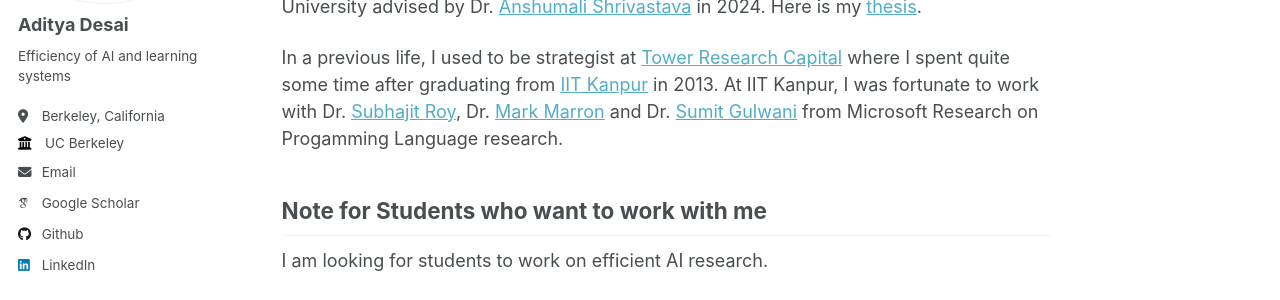
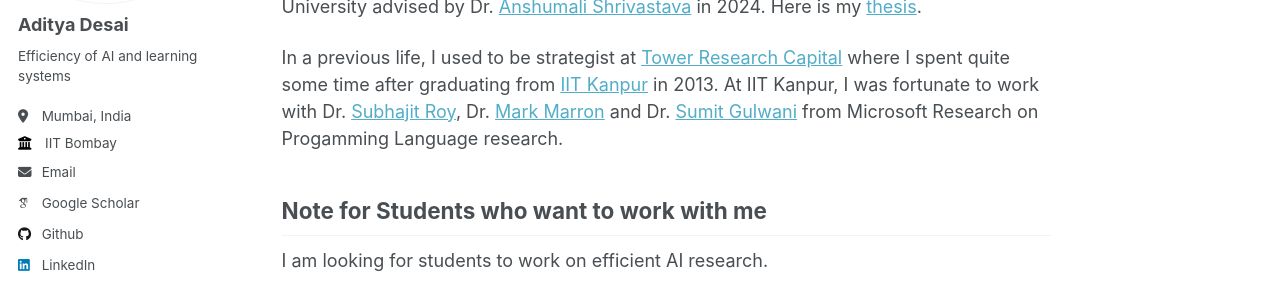
Before and after one commit to apd10/apd10.github.io, a Jekyll site: the page built from _pages/about.md, in a window 1280 px wide. Shown: the part 236-536 px from the top of the page. Built offline with Jekyll 4.4.1, drawn with Linux system fonts in a browser that asks for light colours; some web fonts are replaced.

Commit message:
Update personal information in _config.yml

```diff
--- a/_config.yml
+++ b/_config.yml
@@ -11,7 +11,7 @@ locale                   : "en-US"
 title                    : "Aditya Desai"
 title_separator          : "-"
 name                     : &name "Aditya Desai"
-description              : &description "Post Doc at University of California, Berkeley"
+description              : &description "Assistant Professor, IIT Bombay"
 url                      : https://apd10.github.io # the base hostname & protocol for your site e.g. "https://mmistakes.github.io"
 baseurl                  : "" # the subpath of your site, e.g. "/blog"
 repository               : "apd10/apd10.github.io"
@@ -25,10 +25,10 @@ author:
   name             : "Aditya Desai"
   pronouns         : # example: "she/her"
   bio              : "Efficiency of AI and learning systems"
-  location         : "Berkeley, California"
-  employer         : "UC Berkeley"
+  location         : "Mumbai, India"
+  employer         : "IIT Bombay"
   uri              : # URL
-  email            : "apdesai@berkeley.edu"
+  email            : "apdesai@cse.iitb.ac.in"
 
   # Academic websites
   arxiv            :
```
